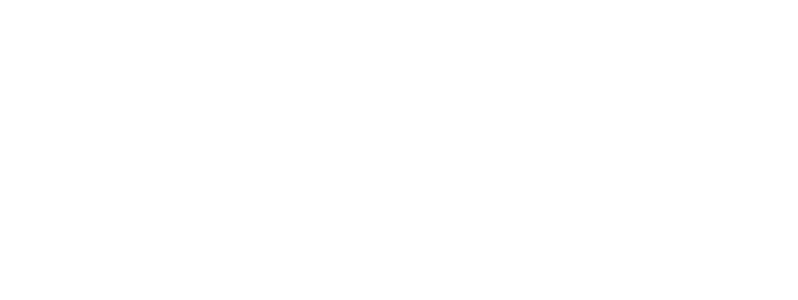
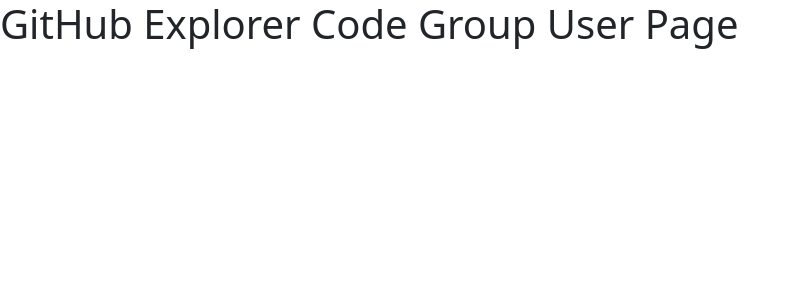
Before and after one commit to evertoncruz/github-explorer-code-group, a React (Vite) app: page /user/1 in a window 1280 px wide. Before the commit this address had no page. Shown: the top 300 px of the page, without its empty margins (0-798 px from the left). Built offline with nearby package versions, Linux system fonts and the light colour scheme.

Commit message:
created user page base

```diff
--- a/src/App.tsx
+++ b/src/App.tsx
@@ -1,11 +1,13 @@
 import { BrowserRouter, Routes, Route } from 'react-router-dom'
 import HomePage from './pages/HomePage'
+import UserPage from './pages/UserPage'
 
 export default function App() {
   return (
     <BrowserRouter>
       <Routes>
         <Route path="/" element={<HomePage />} />
+        <Route path="/user/:username" element={<UserPage />} />
       </Routes>
     </BrowserRouter>
   )
--- /dev/null
+++ b/src/pages/UserPage.tsx
@@ -0,0 +1,7 @@
+
+
+export default function UserPage () {
+  return(
+    <h1>GitHub Explorer Code Group User Page</h1>
+  )
+}
```
